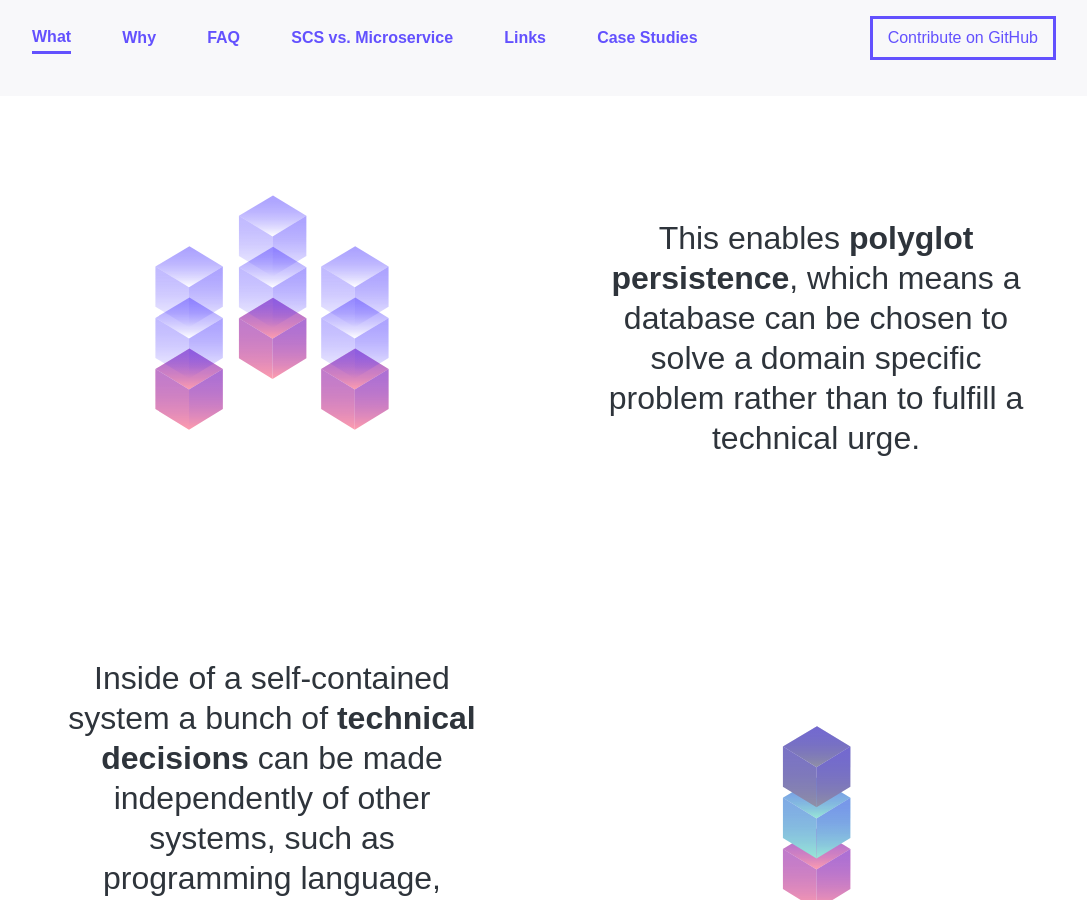
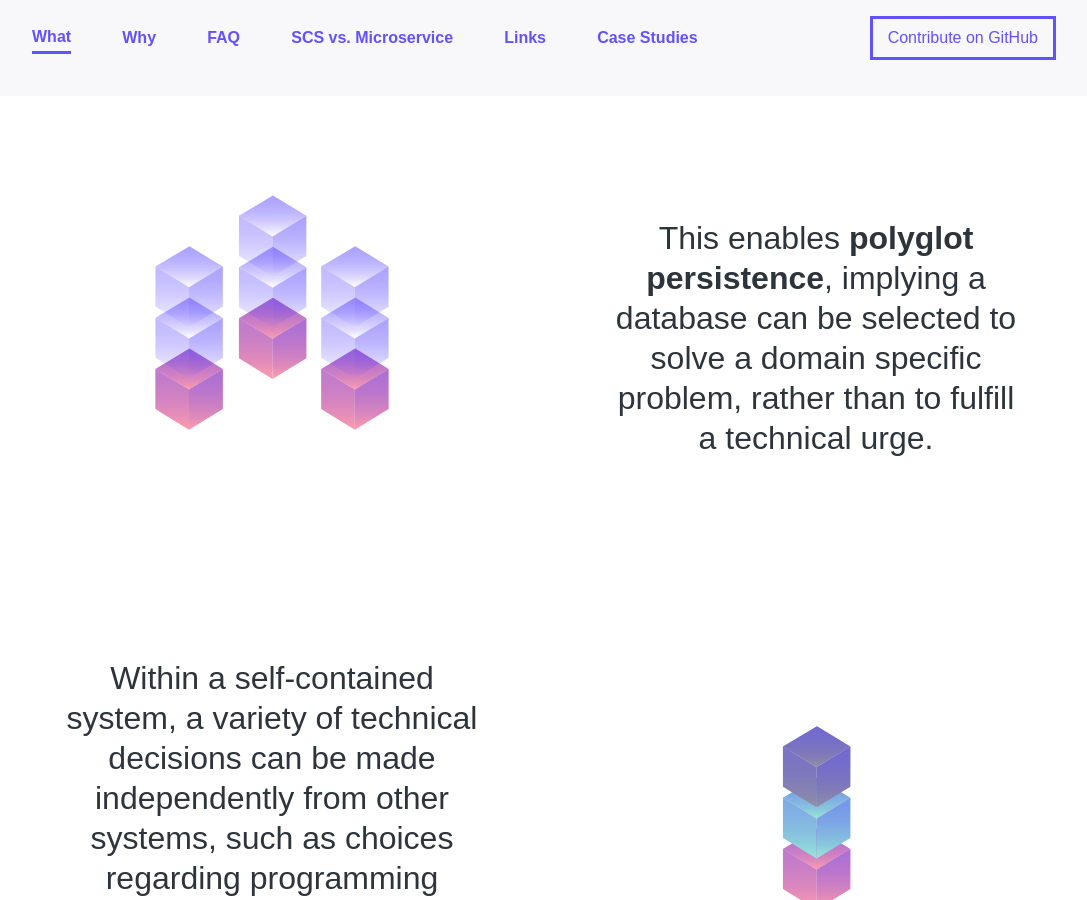
Before and after one commit to innoq/SCS, a Jekyll site: the page built from index.html, in a window 1280 px wide and 900 px high, scrolled down 11854 px. Shown: the whole window, without its empty margins (96-1183 px from the left). Built offline with Jekyll 4.4.1, drawn with Linux system fonts in a browser that asks for light colours; some web fonts are replaced; some of the changed text lies outside the part shown.

Commit message:
Tweak English copywriting

```diff
--- a/index.html
+++ b/index.html
@@ -193,19 +193,19 @@
 			<div class="idea__img-container">
 				<img src="img/scs-ui.svg" alt="scs adheres to roca principles"/>
 			</div>
-			<p class="text-center idea-text">The user interface consists of web technologies that are composed according to	<b>ROCA principles.</b></p>
+			<p class="text-center idea-text">The user interface is comprised of web technologies, assembled in accordance with <b>ROCA principles.</b></p>
 		</div>
 		<div class="idea">
 			<div class="idea__img-container">
 				<img src="img/scs-optional-api.svg" alt="scs has an optional api"/>
 			</div>
-			<p class="text-center idea-text">Besides a web interface a self-contained system can provide an <b>optional API</b>.</p>
+			<p class="text-center idea-text">In addition to a web interface, a self-contained system can also provide an <b>optional API</b>.</p>
 		</div>
 		<div class="idea">
 			<div class="idea__img-container">
 				<img src="img/scs-autonomous-business-layer.svg" alt="scs has an autonomous business layer"/>
 			</div>
-			<p class="text-center idea-text">The business logic part <b>only</b> solves problems that arise in its core domain. This logic is only shared with other systems over a <b>well defined interface.</b></p>
+			<p class="text-center idea-text">The business logic part <b>solely</b> addresses problems that occur within its core domain. This logic is shared with other systems only through a <b>well defined interface.</b></p>
 		</div>
 		<div class="idea">
 			<div class="idea__img-container">
@@ -229,43 +229,43 @@
 			<div class="idea__img-container">
 				<img src="img/scs-polyglot.svg" alt="polyglot persistence"/>
 			</div>
-			<p class="text-center idea-text">This enables <b>polyglot persistence</b>, which means a database can be chosen to solve a domain specific problem rather than to fulfill a technical urge.</p>
+			<p class="text-center idea-text">This enables <b>polyglot persistence</b>, implying a database can be selected to solve a domain specific problem, rather than to fulfill a technical urge.</p>
 		</div>
 		<div class="idea">
 			<div class="idea__img-container">
 				<img src="img/scs-technical-decisions.svg" alt="independent technical decisions"/>
 			</div>
-			<p class="text-center idea-text">Inside of a self-contained system a bunch of <b>technical decisions</b> can be made independently of other systems, such as programming language, frameworks, tooling or workflow.</p>
+			<p class="text-center idea-text">Within a self-contained system, a variety of technical decisions can be made independently from other systems, such as choices regarding programming language, frameworks, tooling, or workflow.</p>
 		</div>
 		<div class="idea">
 			<div class="idea__img-container">
 				<img src="img/scs-own-team.svg" alt="one scs one team"/>
 			</div>
-			<p class="text-center idea-text">The manageable domain specific scope enables the development, operation and maintenance of an SCS by a <b>single team.</b></p>
+			<p class="text-center idea-text">The manageable domain specific scope enables the development, operation, and maintenance of an SCS by a <b>single team.</b></p>
 		</div>
 		<div class="idea">
 			<div class="idea__img-container">
 				<img src="img/scs-web-interfaces.svg" alt="integration over web interfaces"/>
 			</div>
-			<p class="text-center idea-text">Self-contained Systems should be integrated over their <b>web interfaces</b> to minimize coupling to other systems.</p>
+			<p class="text-center idea-text">Self-contained Systems should be integrated via their <b>web interfaces</b> to minimize coupling to other systems.</p>
 		</div>
 		<div class="idea">
 			<div class="idea__img-container idea__img--large">
 				<img src="img/scs-hyperlinks.png" alt="hyperlinks to navigate between scs"/>
 			</div>
-			<p class="text-center idea-text">Therefore simple <b>hyperlinks</b> can be used to navigate between systems.</p>
+			<p class="text-center idea-text">Therefore, simple <b>hyperlinks</b> can be used to navigate between systems.</p>
 		</div>
 		<div class="idea">
 			<div class="idea__img-container idea__img--large">
 				<img src="img/scs-redirection.png" alt="redirection to ensure navigation works in both directions"/>
 			</div>
-			<p class="text-center idea-text">A <b>redirection</b> can be used to ensure navigation works in both directions.</p>
+			<p class="text-center idea-text"><b>Redirection</b> can be used to ensure navigation works in both directions.</p>
 		</div>
 		<div class="idea">
 			<div class="idea__img-container idea__img--large">
 				<img src="img/scs-dynamic-inclusion.png" alt="dynamic inclusion"/>
 			</div>
-			<p class="text-center idea-text">Hyperlinks can also support the <b>dynamic inclusion</b> of content that is served by another application into the web interface of a self-contained system.</p>
+			<p class="text-center idea-text">Hyperlinks can also facilitate the <b>dynamic inclusion</b> of content served by another application into the web interface of a self-contained system.</p>
 		</div>
 		<div class="idea">
 			<div class="idea__img-container">
@@ -277,13 +277,13 @@
 			<div class="idea__img-container">
 				<img src="img/scs-asynchronous-api-calls.svg" alt="asynchronous remote api"/>
 			</div>
-			<p class="text-center idea-text">Instead remote API calls should be handled asynchronously to reduce dependencies and prevent error cascades.</p>
+			<p class="text-center idea-text">Instead, remote API calls should be handled asynchronously to minimize dependencies and prevent error cascades.</p>
 		</div>
 		<div class="idea">
 			<div class="idea__img-container">
 				<img src="img/scs-asynchronous-api-calls.svg" alt="relaxed model consistency"/>
 			</div>
-			<p class="text-center idea-text">This implies that – depending on the desired rate of updates – the data model’s consistency guarantees are <b>relaxed</b>.</p>
+			<p class="text-center idea-text">This implies that, depending on the desired rate of updates, the data model’s consistency guarantees may be <b>relaxed</b>.</p>
 		</div>
 		<div class="idea">
 			<div class="idea__img-container idea__img--large">
@@ -295,7 +295,7 @@
 			<div class="idea__img-container idea__img--large">
 				<img src="img/scs-resilience.svg" alt="resilience"/>
 			</div>
-			<p class="text-center idea-text">Overall <b>resilience</b> is improved through loosely coupled, replaceable systems.</p>
+			<p class="text-center idea-text">Overall, <b>resilience</b> is improved through loosely coupled, replaceable systems.</p>
 		</div>
 		<div class="idea">
 			<div class="idea__img-container idea__img--large">
@@ -313,19 +313,20 @@
 			<div class="idea__img-container idea__img--large">
 				<img src="img/scs-version2.svg" alt="no big bang release 2"/>
 			</div>
-			<p class="text-center idea-text">It is not necessary to perform a risky <b>big bang release</b> to migrate an outdated, monolithic system into a system of systems.</p>
+			<p class="text-center idea-text">It’s not necessary to carry out a risky <b>big bang release</b> to migrate an outdated, monolithic system into a system of systems.</p>
 		</div>
 		<div class="idea">
 			<div class="idea__img-container idea__img--large">
 				<img src="img/scs-evolutionary-modernization1.svg" alt="evolutionary modernization 1"/>
 			</div>
-			<p class="text-center idea-text">Instead a migration can happen in small, manageable steps which minimize the risk of failure and lead to an <b>evolutionary modernization</b>	of big and complex systems.</p>
+			<p class="text-center idea-text">
+				Instead, migration can occur in small, manageable steps that minimize the risk of failure and lead to an <b>evolutionary modernization</b> of large and complex systems.</p>
 		</div>
 		<div class="idea">
 			<div class="idea__img-container idea__img--large">
 				<img src="img/scs-evolutionary-modernization.svg" alt="evolutionary modernization 2"/>
 			</div>
-			<p class="text-center idea-text">Instead a migration can happen in small, manageable steps which minimize the risk of failure and lead to an <b>evolutionary modernization</b>	of big and complex systems.</p>
+			<p class="text-center idea-text">Instead, migration can occur in small, manageable steps that minimize the risk of failure and lead to an <b>evolutionary modernization</b> of large and complex systems.</p>
 		</div>
 		<div class="idea">
 			<div class="idea__img-container idea__img--large">
@@ -337,7 +338,7 @@
 			<div class="idea__img-container idea__img--large">
 				<img src="img/scs-product.svg" alt="example of a standard product in an scs"/>
 			</div>
-			<p class="text-center idea-text">A product that fits well in a system of systems can be chosen by the following aspects: It has to solve a <b>defined set of tasks</b> and provide the same <b>integration mechanisms</b> that a self-contained system offers.</p>
+			<p class="text-center idea-text">A product that fits well into a system of systems can be selected based on the following aspects: it should solve a <b>defined set of tasks</b> and provide the same <b>integration mechanisms</b> that a self-contained system offers.</p>
 		</div>
 		<div class="idea">
 			<div class="idea__img-container idea__img--large">
@@ -355,7 +356,7 @@
 			<div class="idea__img-container idea__img--large">
 				<img src="img/scs-uniform-interfaces.svg" alt="uniform interface for all scs"/>
 			</div>
-			<p class="text-center idea-text">If a product with such integration mechanisms can not be found, it should at least be possible to extend that product with <b>uniform interfaces</b> that integrate well with the rest of the system.</p>
+			<p class="text-center idea-text">If a product with such integration mechanisms cannot be found, it should at least be possible to extend that product with <b>uniform interfaces</b> that integrate smoothly with the rest of the system.</p>
 		</div>
 	</div>
 </section>
```
